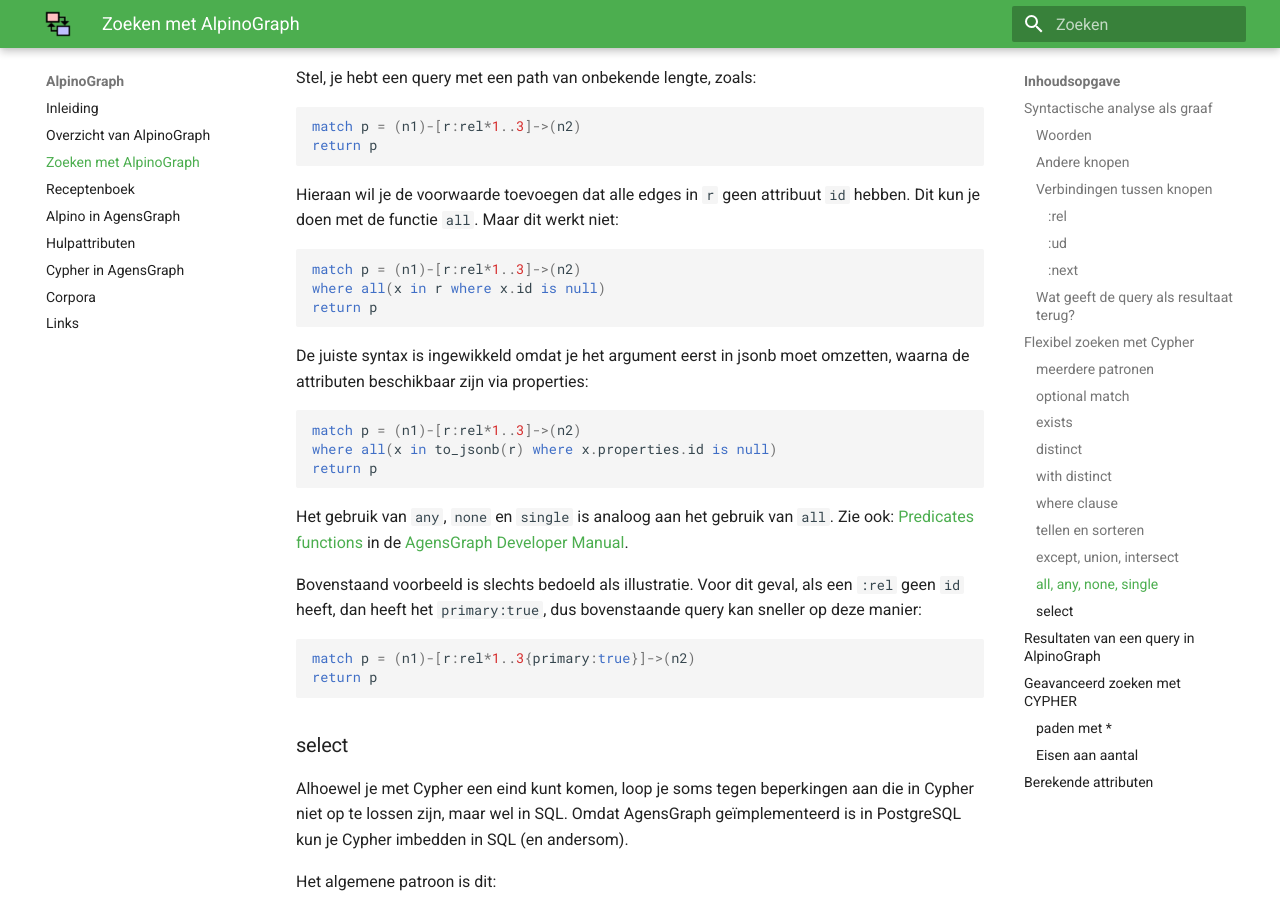
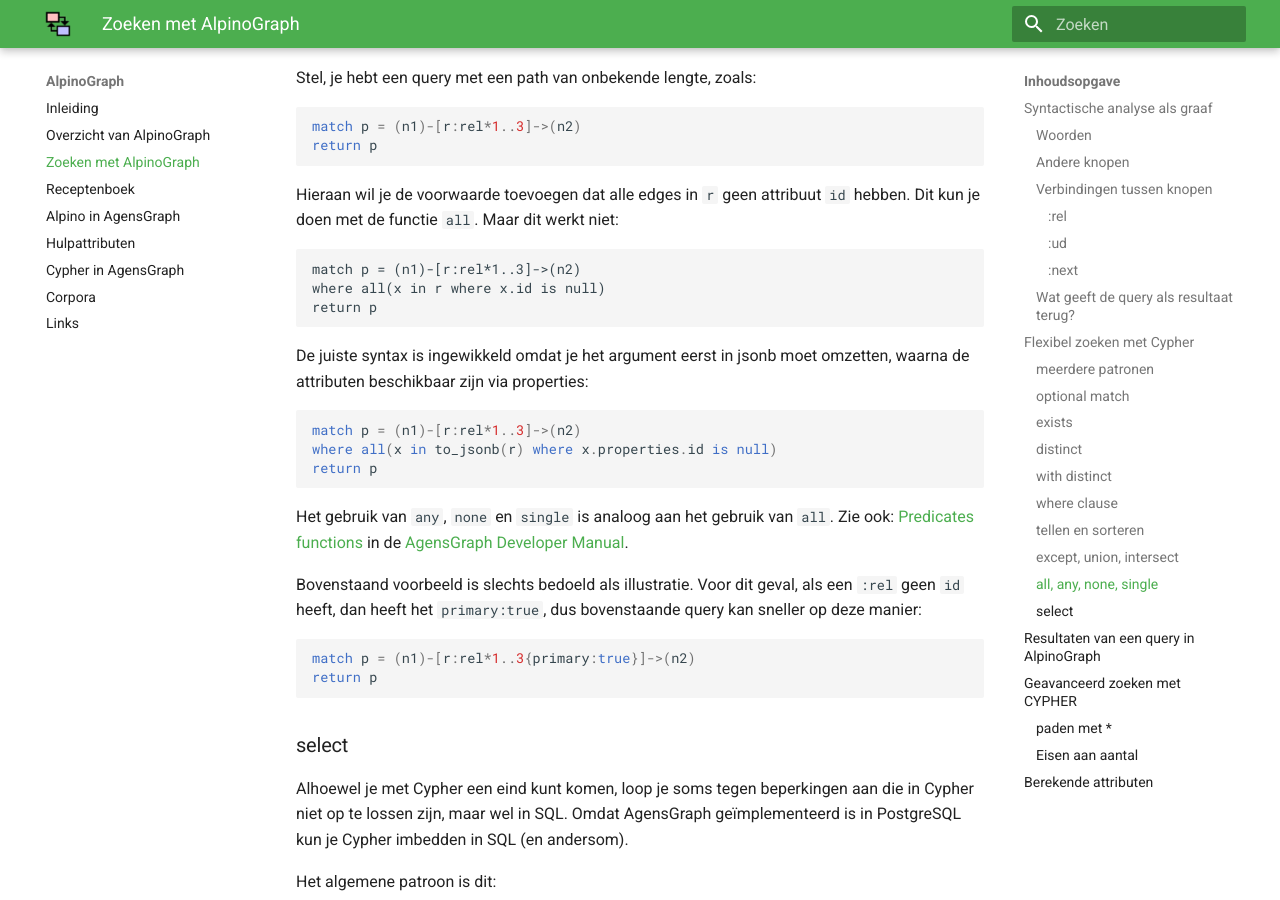
Before and after one commit to rug-compling/alpinograph-docs, an MkDocs documentation site: the page built from docs/zoeken.md, in a window 1280 px wide and 900 px high, scrolled down 9873 px. Built offline with MkDocs 1.6.1 and Material for MkDocs 9.7.7, drawn with Linux system fonts in a browser that asks for light colours.

Commit message:
Update zoeken.md

````diff
--- a/docs/zoeken.md
+++ b/docs/zoeken.md
@@ -413,7 +413,7 @@
 attribuut `id` hebben. Dit kun je doen met de functie `all`.
 Maar dit werkt niet:
 
-```cypher
+```text
 match p = (n1)-[r:rel*1..3]->(n2)
 where all(x in r where x.id is null)
 return p
````
